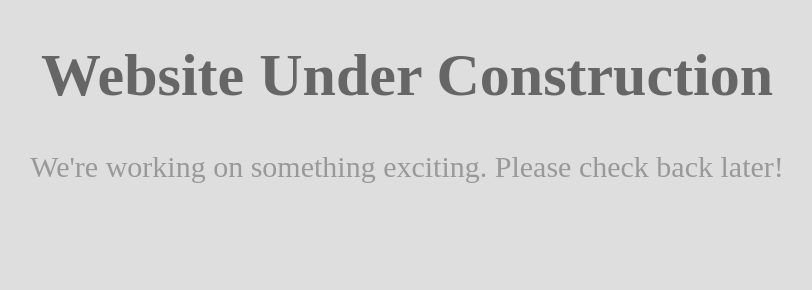
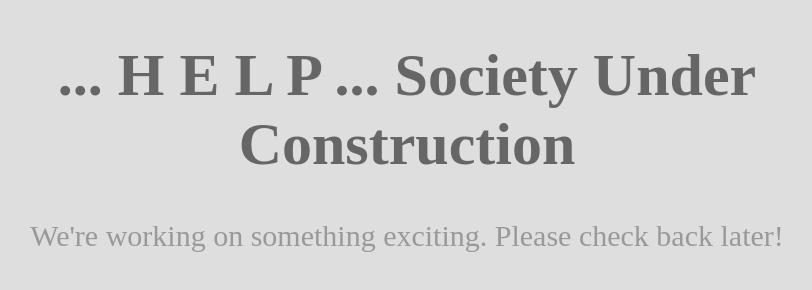
Before and after one commit to tsenapathy/helpoursociety, a plain HTML site: page index.html in a window 1280 px wide. Shown: the part 398-688 px from the top of the page, without its empty margins (233-1045 px from the left). Drawn offline with Linux system fonts and the light colour scheme.

Commit message:
Update index.html

```diff
--- a/index.html
+++ b/index.html
@@ -29,7 +29,7 @@
 <body>
     <img src="logo_HELP.png">
 
-    <h1>Website Under Construction</h1>
+    <h1>... H E L P ... Society Under Construction</h1>
     <p>We're working on something exciting. Please check back later!</p>
 </body>
 </html>
```
